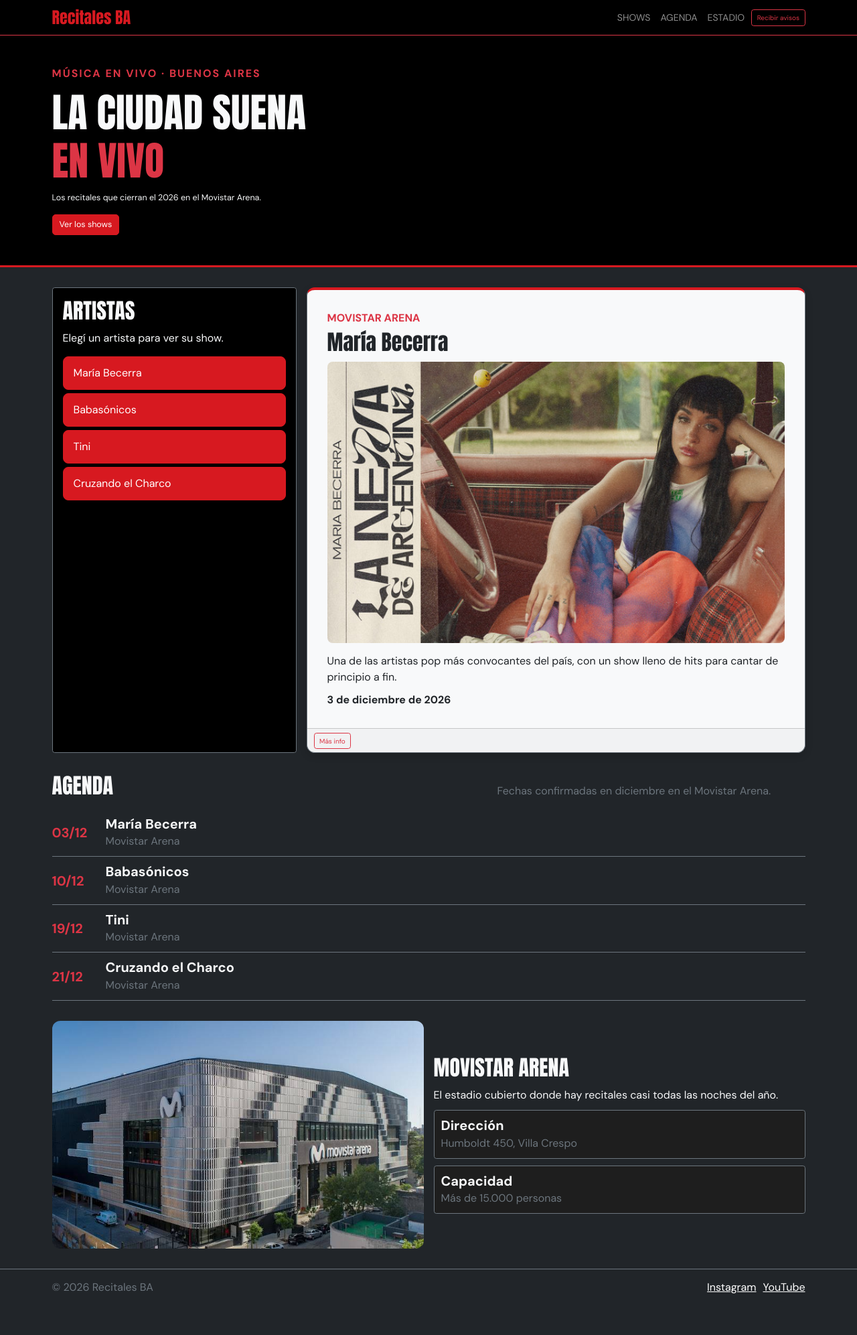
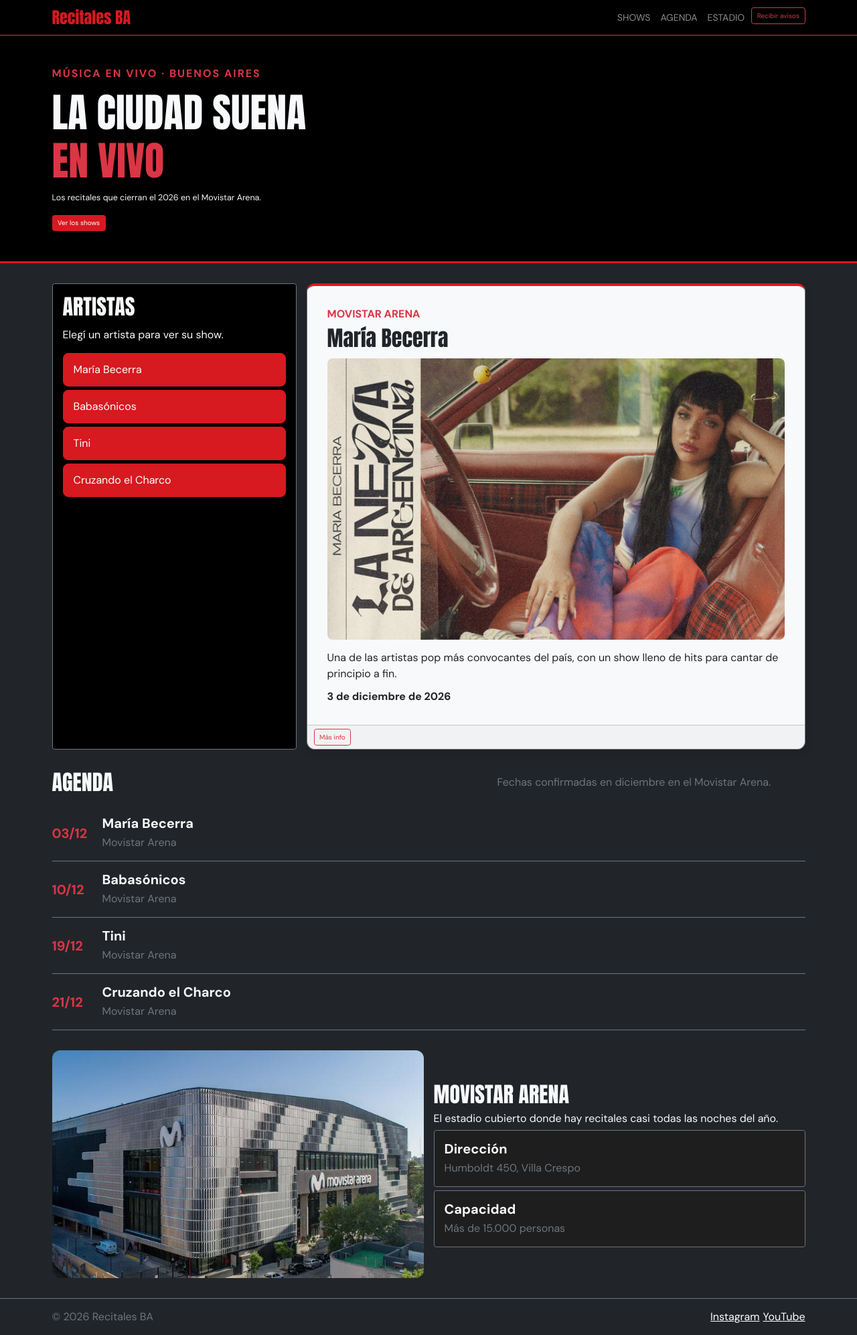
Before and after one commit to candeaviles-maker/20261120, a plain HTML site: page index.html in a window 1280 px wide. Shown: the whole page at 67% size. Before the commit the page ends 1949 px from the top, so only its background shows below. Drawn offline with nearby package versions, Linux system fonts and the light colour scheme.

Commit message:
Add files via upload

```diff
--- a/css/styles.css
+++ b/css/styles.css
@@ -37,7 +37,7 @@ h3 {
 }
 
 header {
-  border-bottom: 3px solid var(--rojo-river) !important;
+  border-bottom: 3px solid var(--rojo-river);
 }
 
 header p.text-danger {
--- a/index.html
+++ b/index.html
@@ -31,7 +31,7 @@
         </button>
 
         <div class="collapse navbar-collapse" id="myMenu">
-          <ul class="navbar-nav ms-auto align-items-lg-center gap-2">
+          <ul class="navbar-nav ms-auto gap-2">
             <li class="nav-item">
               <a class="nav-link" href="#shows">Shows</a>
             </li>
@@ -116,11 +116,11 @@
           <span class="d-block text-danger">en vivo</span>
         </h1>
 
-        <p class="lead text-light mb-4">
+        <p class="lead mb-4">
           Los recitales que cierran el 2026 en el Movistar Arena.
         </p>
 
-        <a href="#shows" class="btn btn-danger btn-lg">Ver los shows</a>
+        <a href="#shows" class="btn btn-danger">Ver los shows</a>
       </div>
     </header>
 
@@ -132,7 +132,7 @@
             <div class="card bg-black text-light border-secondary h-100">
               <div class="card-body p-4">
                 <h2 class="text-uppercase mb-3">Artistas</h2>
-                <p class="text-light mb-4">Elegí un artista para ver su show.</p>
+                <p class="mb-4">Elegí un artista para ver su show.</p>
                 <nav id="menu-shows" class="d-flex flex-column gap-2"></nav>
               </div>
             </div>
@@ -145,7 +145,7 @@
       </section>
 
       <section id="agenda" class="mb-5">
-        <div class="row align-items-end mb-4">
+        <div class="row align-items-center mb-4">
           <div class="col-md-7">
             <h2 class="text-uppercase mb-0">Agenda</h2>
           </div>
@@ -154,34 +154,34 @@
           </div>
         </div>
 
-        <div class="d-flex align-items-center gap-3 border-bottom border-secondary py-3">
+        <div class="d-flex align-items-center gap-2 border-bottom border-secondary py-4">
           <p class="fecha text-danger fw-bold mb-0">03/12</p>
           <div>
-            <h3 class="mb-1">María Becerra</h3>
+            <h3 class="mb-2">María Becerra</h3>
             <p class="text-secondary mb-0">Movistar Arena</p>
           </div>
         </div>
 
-        <div class="d-flex align-items-center gap-3 border-bottom border-secondary py-3">
+        <div class="d-flex align-items-center gap-2 border-bottom border-secondary py-4">
           <p class="fecha text-danger fw-bold mb-0">10/12</p>
           <div>
-            <h3 class="mb-1">Babasónicos</h3>
+            <h3 class="mb-2">Babasónicos</h3>
             <p class="text-secondary mb-0">Movistar Arena</p>
           </div>
         </div>
 
-        <div class="d-flex align-items-center gap-3 border-bottom border-secondary py-3">
+        <div class="d-flex align-items-center gap-2 border-bottom border-secondary py-4">
           <p class="fecha text-danger fw-bold mb-0">19/12</p>
           <div>
-            <h3 class="mb-1">Tini</h3>
+            <h3 class="mb-2">Tini</h3>
             <p class="text-secondary mb-0">Movistar Arena</p>
           </div>
         </div>
 
-        <div class="d-flex align-items-center gap-3 border-bottom border-secondary py-3">
+        <div class="d-flex align-items-center gap-2 border-bottom border-secondary py-4">
           <p class="fecha text-danger fw-bold mb-0">21/12</p>
           <div>
-            <h3 class="mb-1">Cruzando el Charco</h3>
+            <h3 class="mb-2">Cruzando el Charco</h3>
             <p class="text-secondary mb-0">Movistar Arena</p>
           </div>
         </div>
@@ -193,15 +193,15 @@
             <img src="img/estadio.jpg" alt="Movistar Arena" class="img-fluid" />
           </div>
 
-          <div class="col-md-6 d-flex flex-column gap-3">
+          <div class="col-md-6 d-flex flex-column gap-2">
             <h2 class="text-uppercase mb-0">Movistar Arena</h2>
-            <p class="text-light mb-0">El estadio cubierto donde hay recitales casi todas las noches del año.</p>
-            <div class="border border-secondary rounded p-3">
-              <h3 class="mb-1">Dirección</h3>
+            <p class="mb-0">El estadio cubierto donde hay recitales casi todas las noches del año.</p>
+            <div class="border border-secondary rounded p-4">
+              <h3 class="mb-2">Dirección</h3>
               <p class="text-secondary mb-0">Humboldt 450, Villa Crespo</p>
             </div>
-            <div class="border border-secondary rounded p-3">
-              <h3 class="mb-1">Capacidad</h3>
+            <div class="border border-secondary rounded p-4">
+              <h3 class="mb-2">Capacidad</h3>
               <p class="text-secondary mb-0">Más de 15.000 personas</p>
             </div>
           </div>
@@ -213,7 +213,7 @@
     <footer class="border-top border-secondary py-4 text-secondary">
       <div class="container d-flex flex-column flex-md-row justify-content-between gap-2">
         <p class="mb-0">&copy; 2026 Recitales BA</p>
-        <div class="d-flex gap-3">
+        <div class="d-flex gap-2">
           <a href="https://www.instagram.com" target="_blank">Instagram</a>
           <a href="https://www.youtube.com" target="_blank">YouTube</a>
         </div>
```
